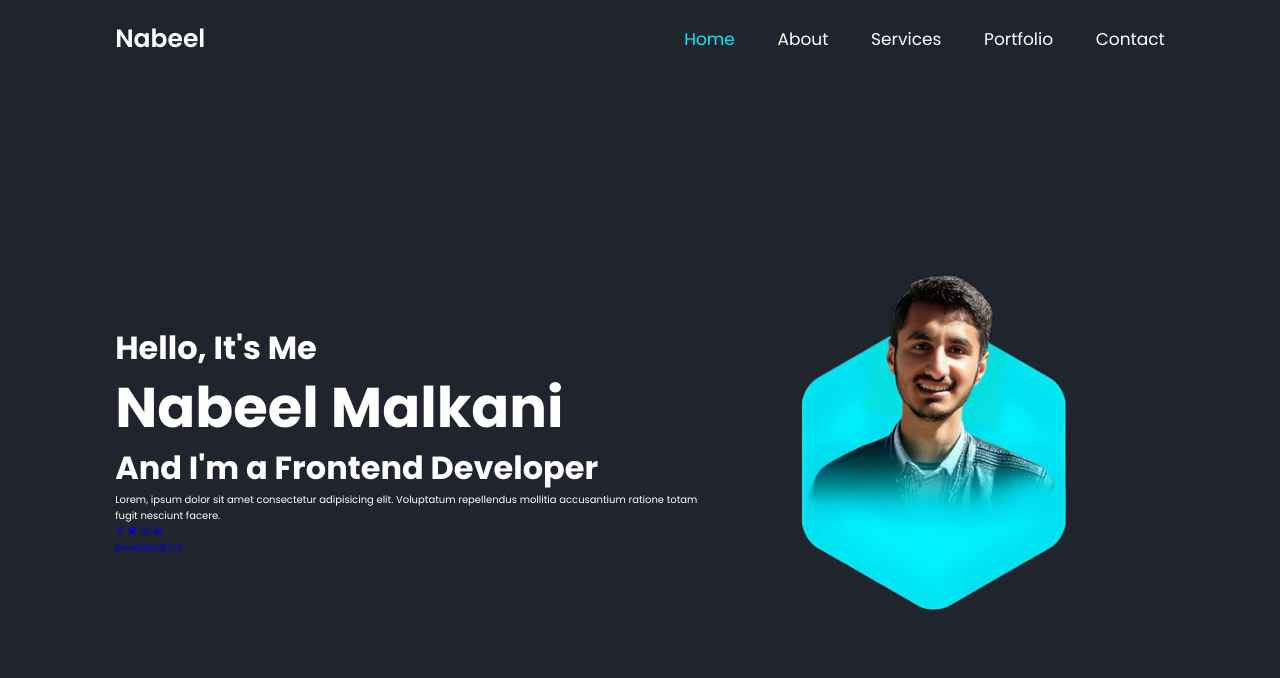
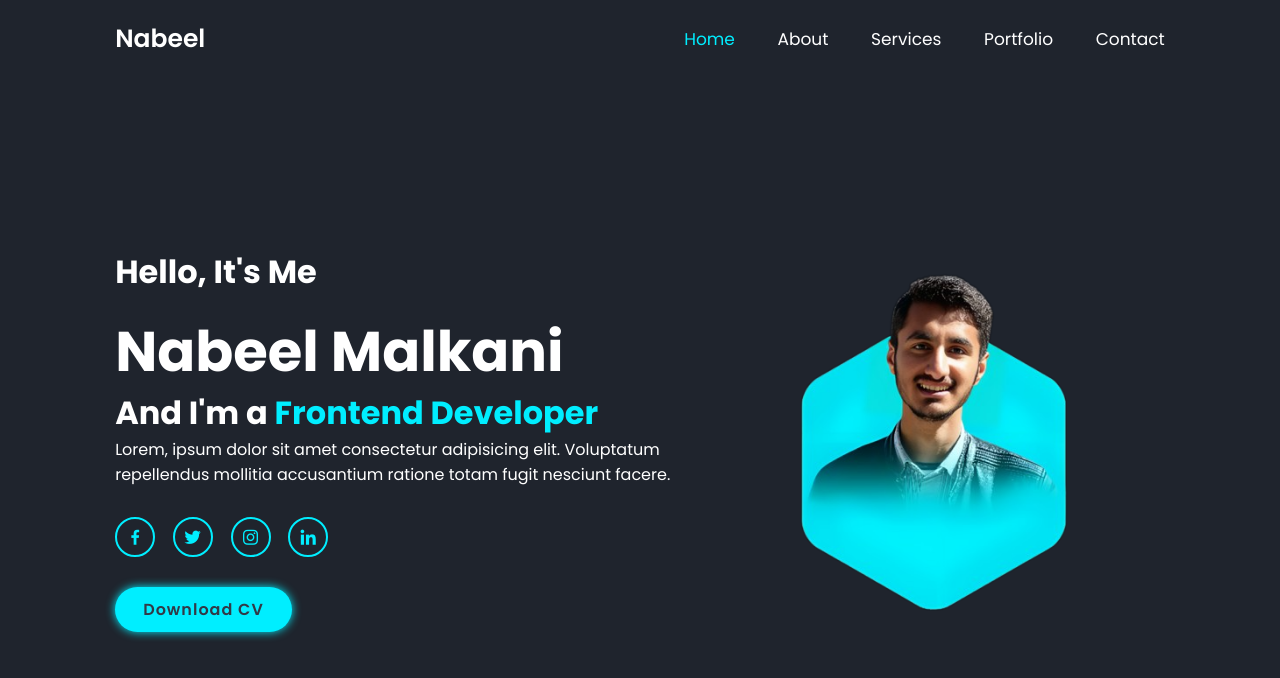
Before and after one commit to Nabeel-Malkani/Portfolio, a plain HTML site: page index.html in a window 1280 px wide. Drawn offline with nearby package versions, Linux system fonts and the light colour scheme.

Commit message:
basic styleing of button and social media icons

```diff
--- a/styles.css
+++ b/styles.css
@@ -81,12 +81,62 @@ section {
   font-weight: 700;
 }
 
+.home-content h3:nth-last-of-type(2) {
+  margin-bottom: 2rem;
+}
+
+span {
+  color: var(--main-color);
+}
+
 .home-content h1 {
   font-size: 5.6rem;
   font-weight: 700;
   line-height: 1.3;
 }
 
+.home-content p {
+  font-size: 1.6rem;
+}
+
 .home-img img {
   width: 35vw;
 }
+
+.social-media a {
+  display: inline-flex;
+  justify-content: center;
+  align-items: center;
+  width: 4rem;
+  height: 4rem;
+  background: transparent;
+  border: 0.2rem solid var(--main-color);
+  border-radius: 50%;
+  font-size: 2rem;
+  color: var(--main-color);
+  margin: 3rem 1.5rem 3rem 0;
+  transition: 0.5s ease;
+}
+
+.social-media a:hover {
+  background: var(--main-color);
+  color: var(--second-bg-color);
+  box-shadow: 0 0 1rem var(--main-color);
+}
+
+.btn {
+  display: inline-block;
+  padding: 1rem 2.8rem;
+  background: var(--main-color);
+  border-radius: 4rem;
+  box-shadow: 0 0 1rem var(--main-color);
+  font-size: 1.6rem;
+  color: var(--second-bg-color);
+  letter-spacing: 0.1rem;
+  font-weight: 600;
+  transition: 0.5s ease;
+}
+
+.btn:hover {
+  box-shadow: none;
+}
```
